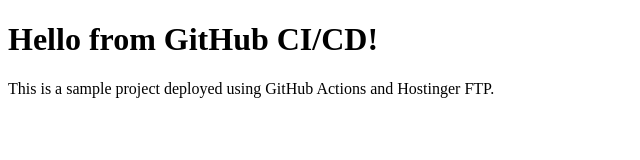
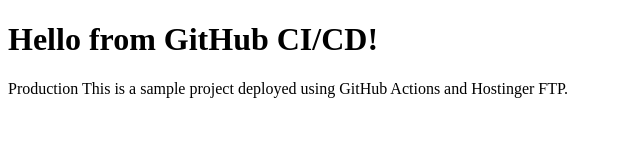
Before and after one commit to shubhamdudhane/cicdpipeline, a plain HTML site: page index.html in a window 1280 px wide. Shown: the whole page, without its empty margins (0-640 px from the left). Drawn offline with Linux system fonts and the light colour scheme.

Commit message:
updated code

```diff
--- a/index.html
+++ b/index.html
@@ -7,6 +7,6 @@
 </head>
 <body>
     <h1>Hello from GitHub CI/CD!</h1>
-    <p>This is a sample project deployed using GitHub Actions and Hostinger FTP.</p>
+    <p>Production This is a sample project deployed using GitHub Actions and Hostinger FTP.</p>
 </body>
 </html>
```
Also changed, not shown: 1 other file.
